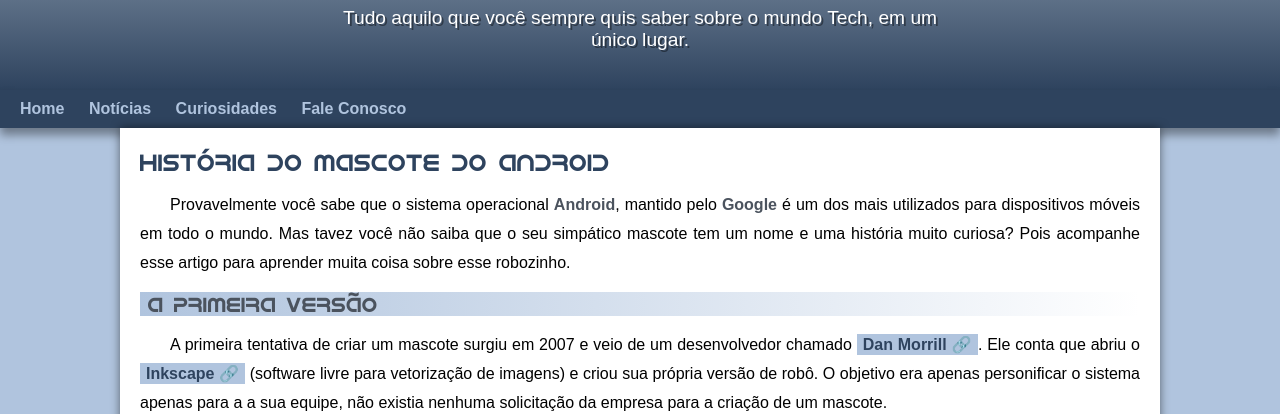
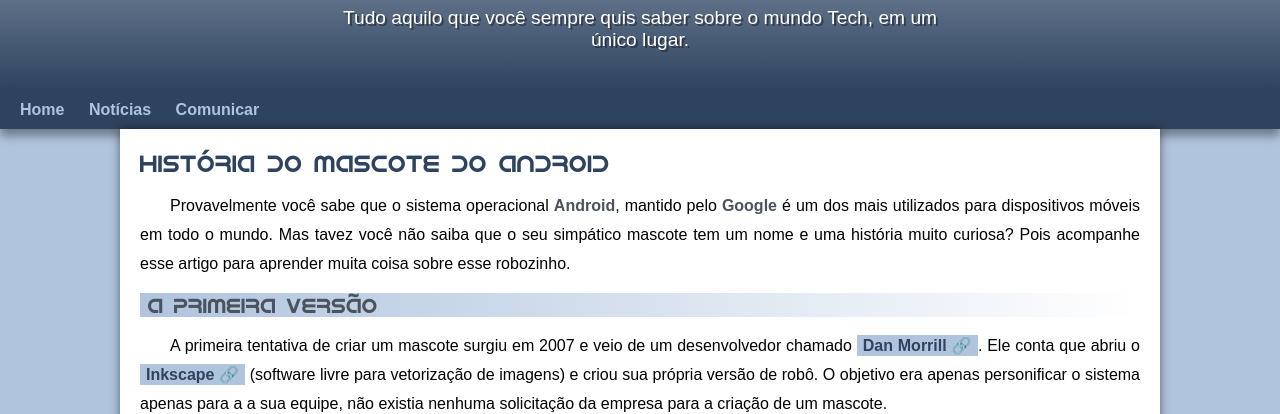
Before and after one commit to Marlondarocha/projeto-android, a plain HTML site: page index.html in a window 1280 px wide. Shown: the part 80-494 px from the top of the page. Drawn offline with Linux system fonts and the light colour scheme.

Commit message:
correção

```diff
--- a/index.html
+++ b/index.html
@@ -16,8 +16,7 @@
     <nav>
         <a href="#">Home</a>
         <a href="#">Notícias</a>
-        <a href="#">Curiosidades</a>
-        <a href="#">Fale Conosco</a>
+        <a href="#">Comunicar</a>
     </nav>
 
     <main>
--- a/style.css
+++ b/style.css
@@ -67,7 +67,7 @@ header > p {
     padding-right: 10px;
     padding-left: 10px;
     margin: auto;
-    margin-bottom: 20px;
+    padding-bottom: 40px;
     text-shadow: 2px 2px 0px rgba(0, 0, 0, 0.411);
 }
 
```
